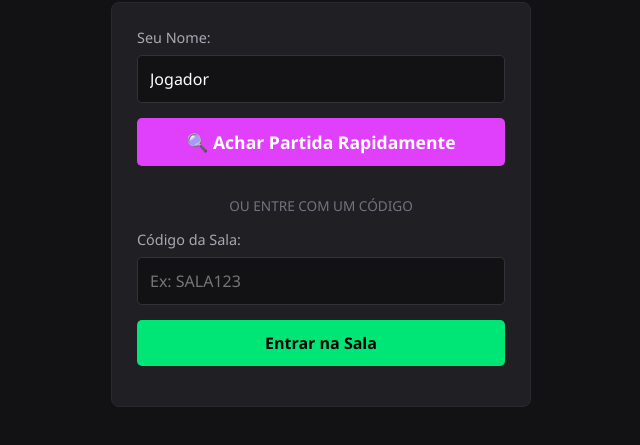
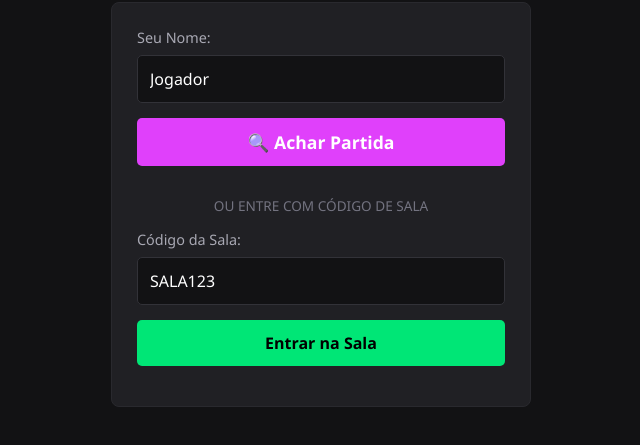
Before and after one commit to theusx-dev/xverdes, a website: page public/index.html in a window 1280 px wide. Shown: the part 217-662 px from the top of the page, without its empty margins (319-959 px from the left). Drawn offline with nearby package versions, Linux system fonts and the light colour scheme; no server answers.

Commit message:
Update index.html

```diff
--- a/public/index.html
+++ b/public/index.html
@@ -81,7 +81,6 @@
       margin: 15px 0;
       color: #737380;
       font-size: 0.85rem;
-      position: relative;
     }
     .hidden {
       display: none;
@@ -131,23 +130,23 @@
 
   <h1>🌪️ Xverdes Multiplayer</h1>
 
-  <!-- TELA DE LOGIN / MODOS DE JOGO -->
+  <!-- TELA DE LOGIN / SALA -->
   <div id="setup-screen" class="card">
     <label for="username">Seu Nome:</label>
     <input type="text" id="username" placeholder="Ex: Jogador 1" value="Jogador">
 
-    <!-- BOTAO ACHAR PARTIDA SEM CODIGO -->
-    <button id="btn-find-match" class="btn-find">🔍 Achar Partida Rapidamente</button>
+    <!-- NOVO BOTAO PARA PROCURAR PARTIDA AUTOMATICA -->
+    <button id="btn-find-match" class="btn-find">🔍 Achar Partida</button>
 
     <div id="searching-box" class="hidden">
       <div class="searching-status" id="searching-msg">Procurando oponente...</div>
       <button id="btn-cancel-search" class="btn-cancel">Cancelar Busca</button>
     </div>
 
-    <div class="divider">OU ENTRE COM UM CÓDIGO</div>
+    <div class="divider">OU ENTRE COM CÓDIGO DE SALA</div>
 
     <label for="room-id">Código da Sala:</label>
-    <input type="text" id="room-id" placeholder="Ex: SALA123">
+    <input type="text" id="room-id" placeholder="Ex: SALA123" value="SALA123">
 
     <button id="btn-join">Entrar na Sala</button>
   </div>
@@ -198,7 +197,7 @@
 
     let myPlayerId = null;
 
-    // --- PROCURAR PARTIDA RAPIDA ---
+    // ACHAR PARTIDA SEM CODIGO
     btnFindMatch.addEventListener("click", () => {
       const name = usernameInput.value.trim();
       socket.emit("find_match", { name });
@@ -219,7 +218,7 @@
       }
     });
 
-    // --- ENTRAR VIA CODIGO ---
+    // ENTRAR VIA CODIGO
     btnJoin.addEventListener("click", () => {
       const name = usernameInput.value.trim();
       const roomId = roomIdInput.value.trim();
```
